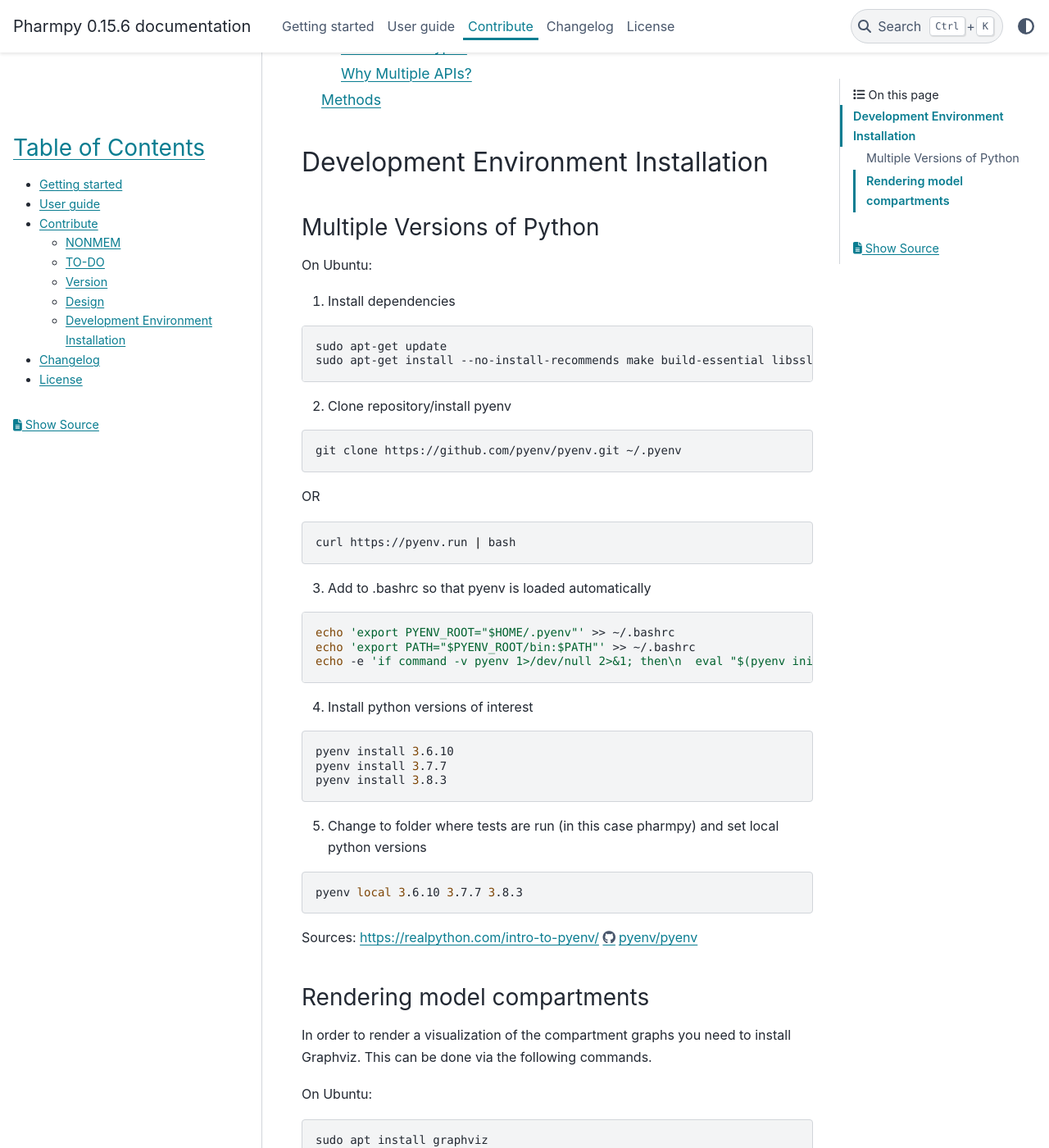
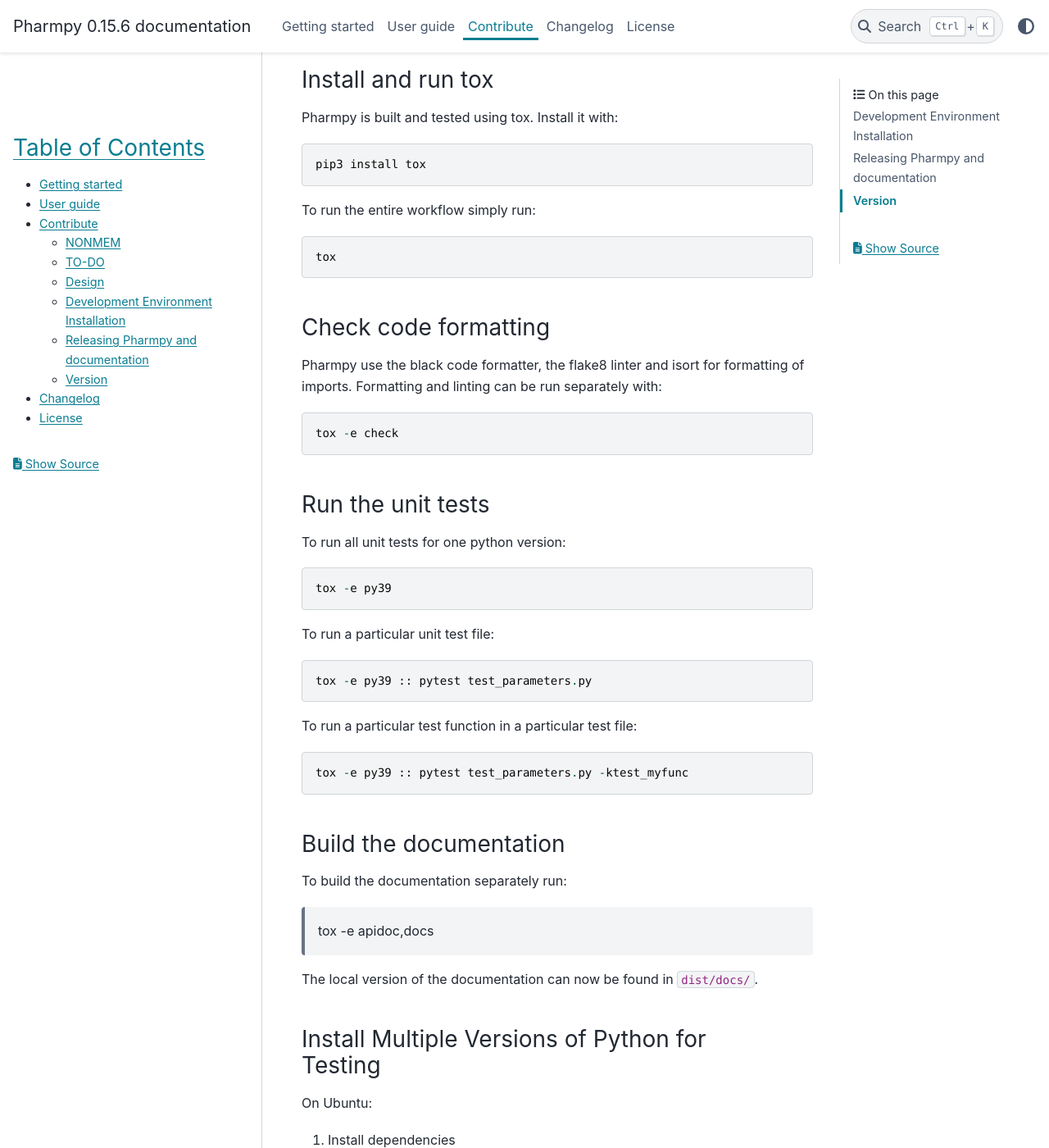
Before and after one commit to pharmpy/pharmpy, a Sphinx documentation site: the page built from docs/development.rst, in a window 1280 px wide and 1400 px high, scrolled down 1796 px. Shown: the whole window at 82% size. Built offline with Sphinx 7.4.7 and the PyData theme 0.15.4, drawn with Linux system fonts in a browser that asks for light colours; pages that are not in the unit, such as notebooks, are missing from menus; some of the changed text lies outside the part shown.

Commit message:
Update development documentation

```diff
--- a/docs/development.rst
+++ b/docs/development.rst
@@ -1,23 +1,66 @@
 ==========
 Contribute
 ==========
-
-.. warning::
-   This information is mostly outdated and will be updated shortly.
 
 .. toctree::
    :maxdepth: 4
 
    NONMEM
    todo
-   version
    design
 
 Development Environment Installation
 ####################################
 
-Multiple Versions of Python
-***************************
+Install and run tox
+*******************
+
+Pharmpy is built and tested using tox. Install it with::
+
+    pip3 install tox
+
+To run the entire workflow simply run::
+
+    tox
+
+
+Check code formatting
+*********************
+
+Pharmpy use the black code formatter, the flake8 linter and isort for formatting of imports. Formatting and linting can be run separately with::
+
+    tox -e check
+
+
+Run the unit tests
+******************
+
+To run all unit tests for one python version::
+
+    tox -e py39
+
+To run a particular unit test file::
+
+    tox -e py39 :: pytest test_parameters.py
+
+To run a particular test function in a particular test file::
+
+    tox -e py39 :: pytest test_parameters.py -ktest_myfunc
+
+
+Build the documentation
+***********************
+
+To build the documentation separately run:
+
+    tox -e apidoc,docs
+
+The local version of the documentation can now be found in ``dist/docs/``.
+
+
+Install Multiple Versions of Python for Testing
+***********************************************
+
 On Ubuntu:
 
 1. Install dependencies
@@ -54,20 +97,22 @@
     pyenv install 3.6.10
     pyenv install 3.7.7
     pyenv install 3.8.3
+    pyenv install 3.9.1
 
 5. Change to folder where tests are run (in this case pharmpy) and set local python versions
 
 .. code-block:: sh
 
-    pyenv local 3.6.10 3.7.7 3.8.3
+    pyenv local 3.6.10 3.7.7 3.8.3 3.9.1
 
 Sources:
 https://realpython.com/intro-to-pyenv/
 https://github.com/pyenv/pyenv
 
-Rendering model compartments
-****************************
-In order to render a visualization of the compartment graphs you need to install Graphviz. This can be done via
+Install dependencies for generating documentation
+*************************************************
+
+Graphviz is needed to render various graphs in the documentation. This can be installed via
 the following commands.
 
 On Ubuntu:
@@ -83,3 +128,25 @@
     brew install graphviz
 
 For alternative installations or for Windows, please see Graphviz `guide <https://graphviz.org/download/>`_
+
+Releasing Pharmpy and documentation
+###################################
+
+A deployment workflow is setup on github actions to automatically release Pharmpy to PyPI and the documentation to pharmpy.github.io. This workflow will be triggered when pushing a version tag, i.e. a tag starting with 'v'.
+
+1. Check that the CHANGELOG has been updated
+2. Bump the version (see Version below)
+3. `git push`
+4. `git push --tags`
+
+Version
+#######
+
+Pharmpy uses `Semantic Versioning 2.0.0 <https://semver.org/>`_, and
+has a bumpversion_ config in ``.bumpversion.cfg``. Thus, remember to run:
+
+* ``bumpversion patch`` to increase version from `0.1.0` to `0.1.1`.
+* ``bumpversion minor`` to increase version from `0.1.0` to `0.2.0`.
+* ``bumpversion major`` to increase version from `0.1.0` to `1.0.0`.
+
+.. _bumpversion: https://pypi.org/project/bumpversion
--- a/docs/version.rst
+++ /dev/null
@@ -1,15 +0,0 @@
-=======
-Version
-=======
-
-Bumping
-=======
-
-This project uses `Semantic Versioning 2.0.0 <https://semver.org/>`_, and
-has a bumpversion_ config in ``.bumpversion.cfg``. Thus, remember to run:
-
-* ``bumpversion patch`` to increase version from `0.1.0` to `0.1.1`.
-* ``bumpversion minor`` to increase version from `0.1.0` to `0.2.0`.
-* ``bumpversion major`` to increase version from `0.1.0` to `1.0.0`.
-
-.. _bumpversion: https://pypi.org/project/bumpversion
```
Also changed, not shown: README.rst (+1 -89 lines).
